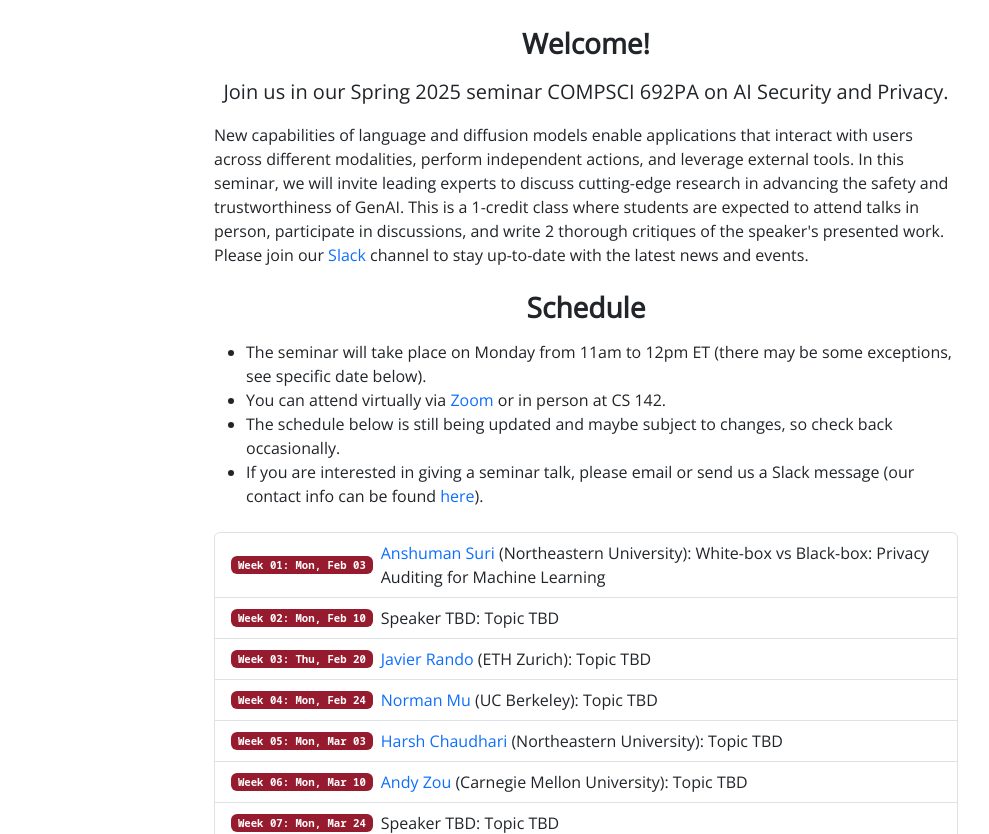
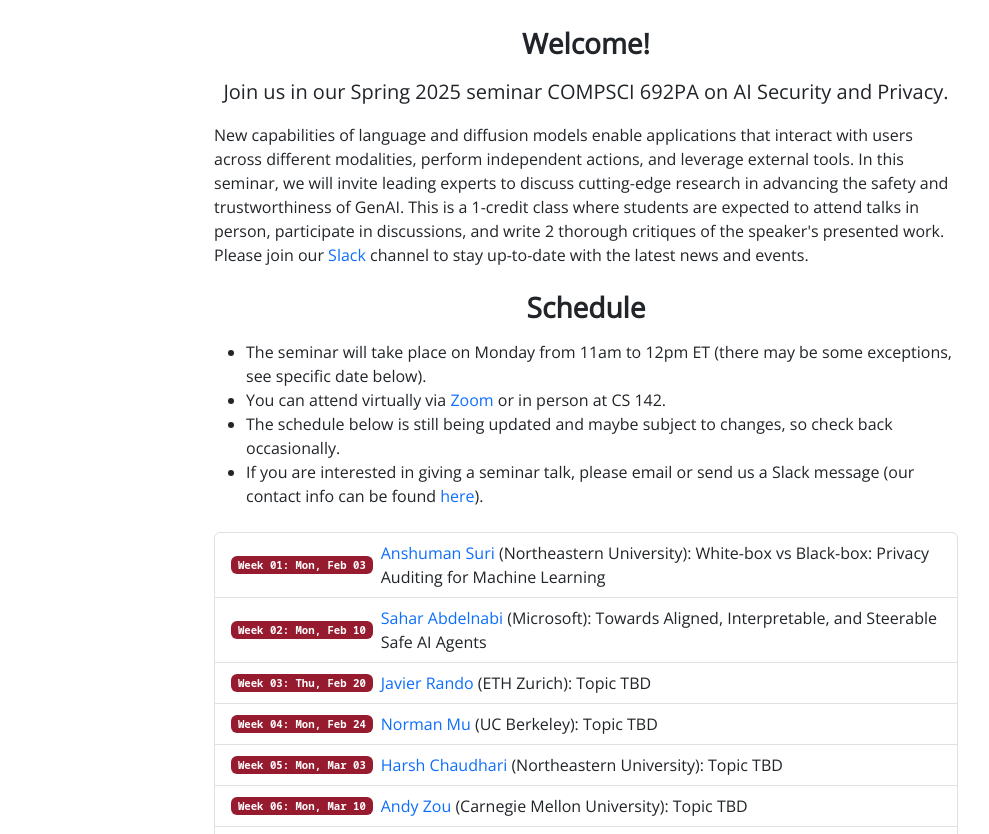
Before and after one commit to umass-aisec/umass-aisec.github.io, a plain HTML site: page index.html in a window 1280 px wide. Shown: the part 118-952 px from the top of the page, without its empty margins (54-1043 px from the left). Drawn offline with nearby package versions, Linux system fonts and the light colour scheme.

Commit message:
Add speakers

```diff
--- a/index.html
+++ b/index.html
@@ -67,7 +67,7 @@
                     </li>
                     <li class="list-group-item d-flex flex-column flex-md-row align-items-md-center">
                         <span class="badge bg-primary me-md-2 mx-auto mb-2 mb-md-0 mx-md-0">Week 02: Mon, Feb 10</span>
-                        <span class="topic">Speaker TBD: Topic TBD</span>
+                        <span class="topic"><a target="_blank" href="https://s-abdelnabi.github.io/">Sahar Abdelnabi</a> (Microsoft): Towards Aligned, Interpretable, and Steerable Safe AI Agents</span>
                     </li>
                     <li class="list-group-item d-flex flex-column flex-md-row align-items-md-center">
                         <span class="badge bg-primary me-md-2 mx-auto mb-2 mb-md-0 mx-md-0">Week 03: Thu, Feb 20</span>
@@ -87,7 +87,7 @@
                     </li>
                     <li class="list-group-item d-flex flex-column flex-md-row align-items-md-center">
                         <span class="badge bg-primary me-md-2 mx-auto mb-2 mb-md-0 mx-md-0">Week 07: Mon, Mar 24</span>
-                        <span class="topic">Speaker TBD: Topic TBD</span>
+                        <span class="topic"><a target="_blank" href="https://xiangyuqi.com/">Xiangyu Qi</a> (Princeton): Topic TBD</span>
                     </li>
                     <li class="list-group-item d-flex flex-column flex-md-row align-items-md-center">
                         <span class="badge bg-primary me-md-2 mx-auto mb-2 mb-md-0 mx-md-0">Week 08: Mon, Mar 31</span>
```
